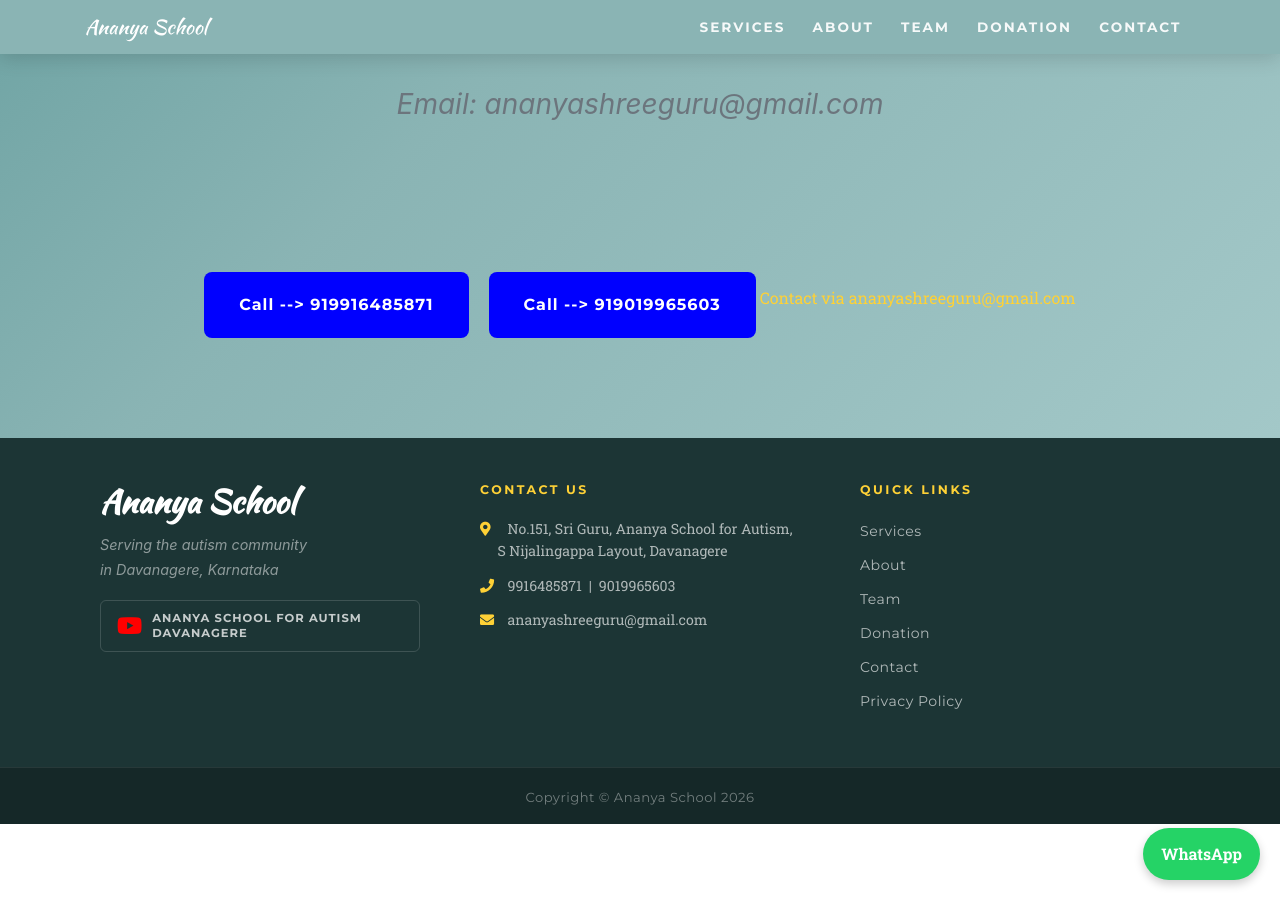
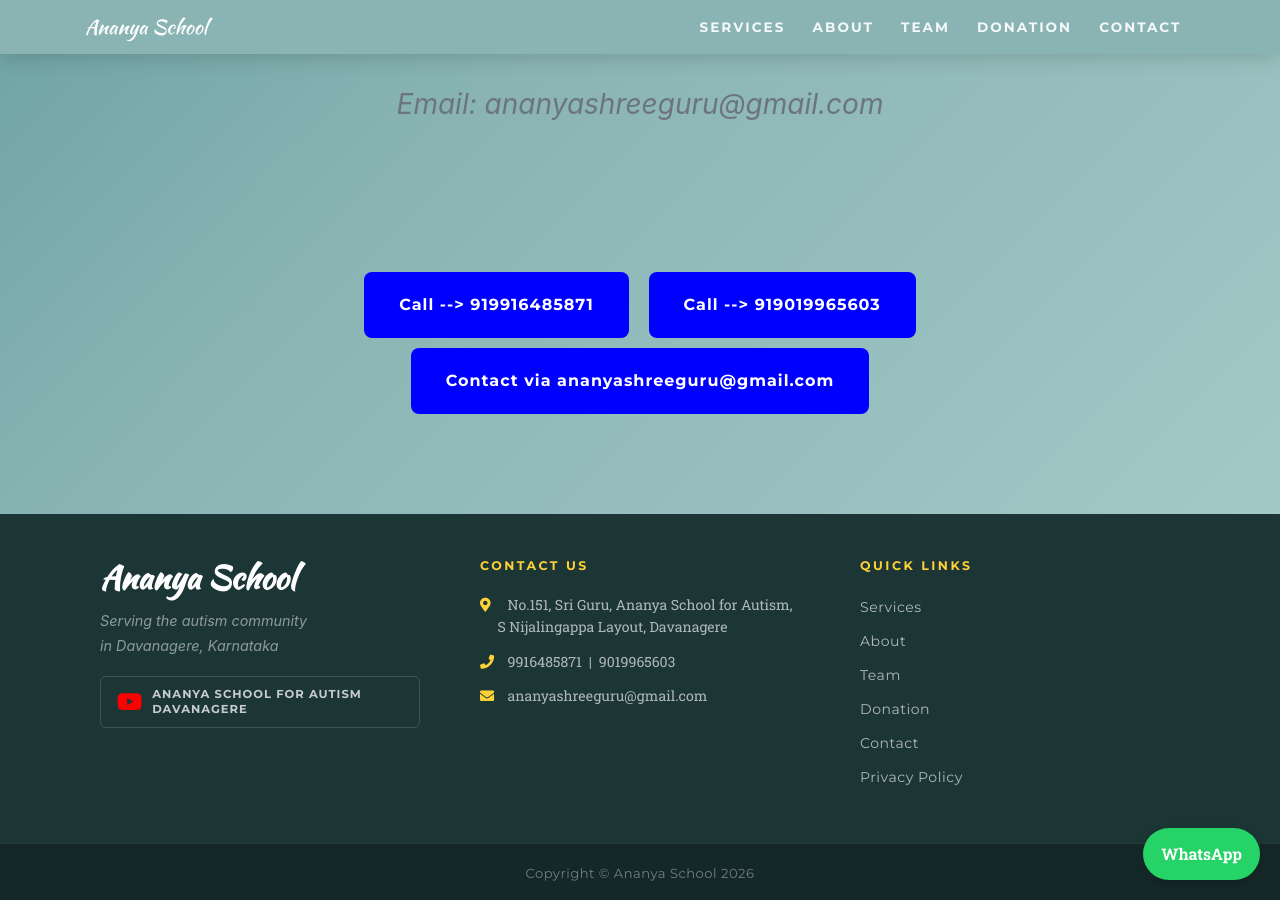
Before and after one commit to shreegurutrust22/ananyaschool, a Jekyll site: the page built from index.md, in a window 1280 px wide and 900 px high, scrolled down 5951 px. Built offline with Jekyll 4.4.1, drawn with Linux system fonts in a browser that asks for light colours; some web fonts are replaced.

Commit message:
Update contact.html

```diff
--- a/_includes/contact.html
+++ b/_includes/contact.html
@@ -50,8 +50,8 @@
           {{ site.data.sitetext[site.locale].contact.title | markdownify | default: Contact Us }}</h2>
         <h3 class="section-subheading text-muted">{{ site.data.sitetext[site.locale].contact.text | default: "" }}</h3>
         <a href="tel:+919916485871" class="btn">Call --> 919916485871</a>&nbsp;&nbsp;&nbsp;&nbsp;
-        <a href="tel:+919019965603" class="btn">Call --> 919019965603 </a>
-        <a href="mailto:ananyashreeguru@gmail.com?subject=Donation Inquiry">Contact via ananyashreeguru@gmail.com</a>
+        <a href="tel:+919019965603" class="btn">Call --> 919019965603 </a></br>
+        <a href="mailto:ananyashreeguru@gmail.com?subject=Donation Inquiry" class="btn">Contact via ananyashreeguru@gmail.com</a>
         <a href="https://wa.me/919916485871" class="floating-whatsapp" target="_blank">WhatsApp</a>
       </div>
     </div>
```
